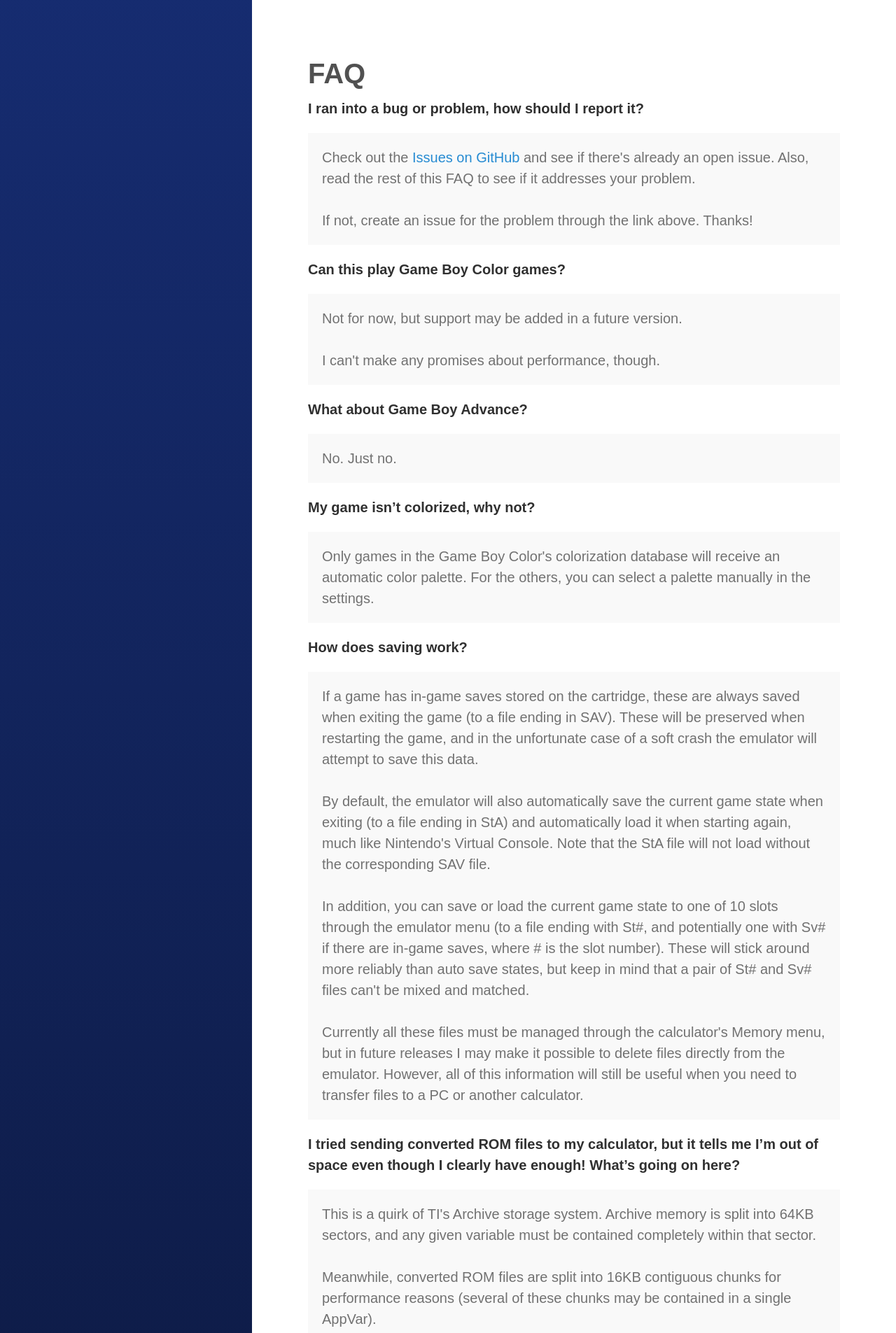
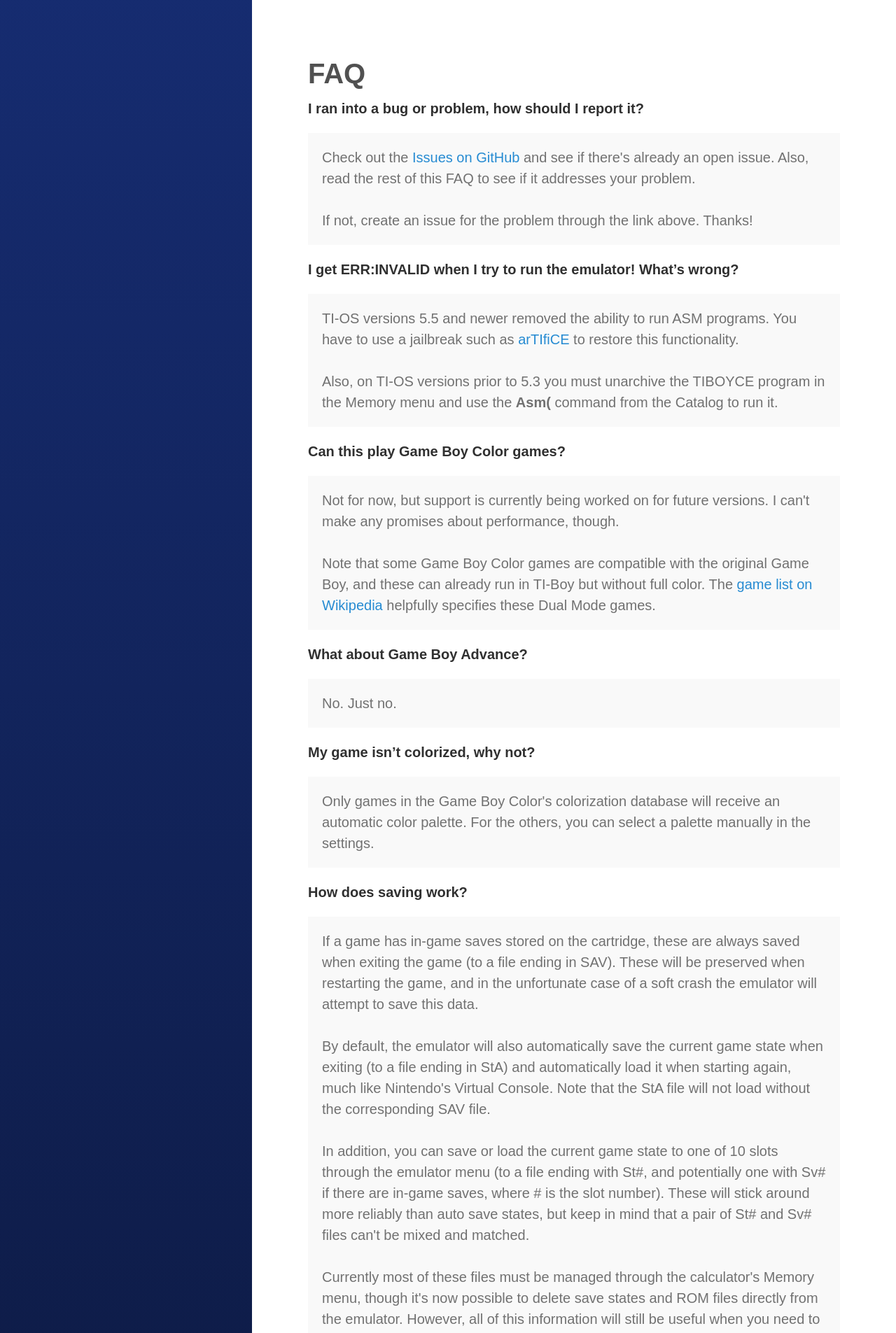
Before and after one commit to calc84maniac/tiboyce, a Jekyll site: the page built from faq.md, in a window 1280 px wide. Shown: the top 1905 px of the page at 70% size. Built offline with Jekyll 4.4.1, drawn with Linux system fonts in a browser that asks for light colours; some of the changed text lies outside the part shown.

Commit message:
Update FAQ with FAQs

```diff
--- a/faq.md
+++ b/faq.md
@@ -13,12 +13,22 @@ sidebar_link: true
   If not, create an issue for the problem through the link above. Thanks!
 </p>
 
+**I get ERR:INVALID when I try to run the emulator! What's wrong?**
+
+<p class="message">
+  TI-OS versions 5.5 and newer removed the ability to run ASM programs.
+  You have to use a jailbreak such as <a href="https://yvantt.github.io/arTIfiCE/">arTIfiCE</a> to restore this functionality.
+  <br/><br/>
+  Also, on TI-OS versions prior to 5.3 you must unarchive the TIBOYCE program in the Memory menu and use the <b>Asm(</b> command from the Catalog to run it.
+</p>
+
 **Can this play Game Boy Color games?**
 
 <p class="message">
-  Not for now, but support may be added in a future version.
+  Not for now, but support is currently being worked on for future versions. I can't make any promises about performance, though.
   <br/><br/>
-  I can't make any promises about performance, though.
+  Note that some Game Boy Color games are compatible with the original Game Boy, and these can already run in TI-Boy but without full color.
+  The <a href="https://en.wikipedia.org/wiki/List_of_Game_Boy_Color_games">game list on Wikipedia</a> helpfully specifies these Dual Mode games.
 </p>
 
 **What about Game Boy Advance?**
@@ -48,7 +58,7 @@ sidebar_link: true
   (to a file ending with St#, and potentially one with Sv# if there are in-game saves, where # is the slot number).
   These will stick around more reliably than auto save states, but keep in mind that a pair of St# and Sv# files can't be mixed and matched.
   <br/><br/>
-  Currently all these files must be managed through the calculator's Memory menu, but in future releases I may make it possible to delete
+  Currently most of these files must be managed through the calculator's Memory menu, though it's now possible to delete save states and ROM
   files directly from the emulator.
   However, all of this information will still be useful when you need to transfer files to a PC or another calculator.
 </p>
```
